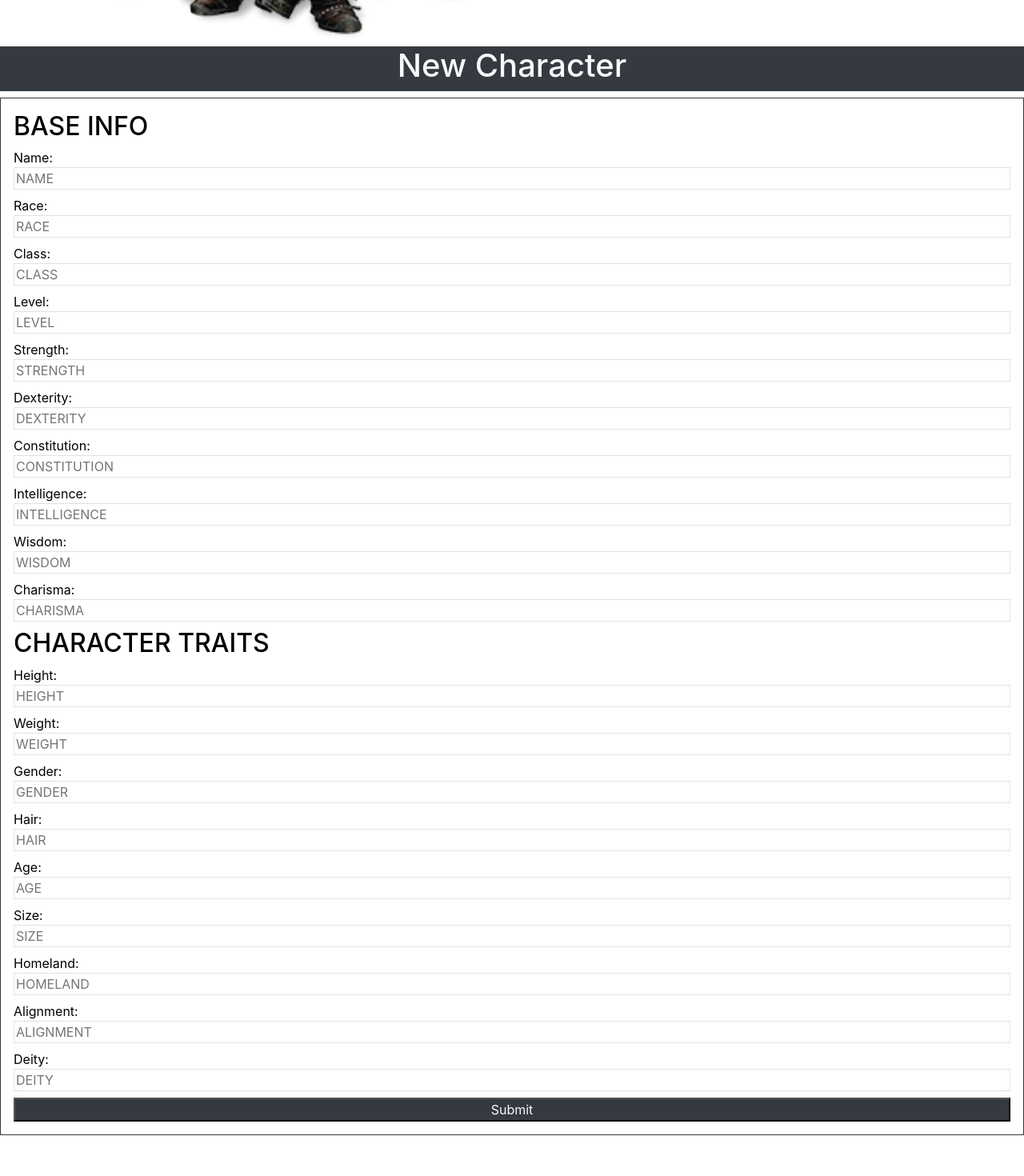
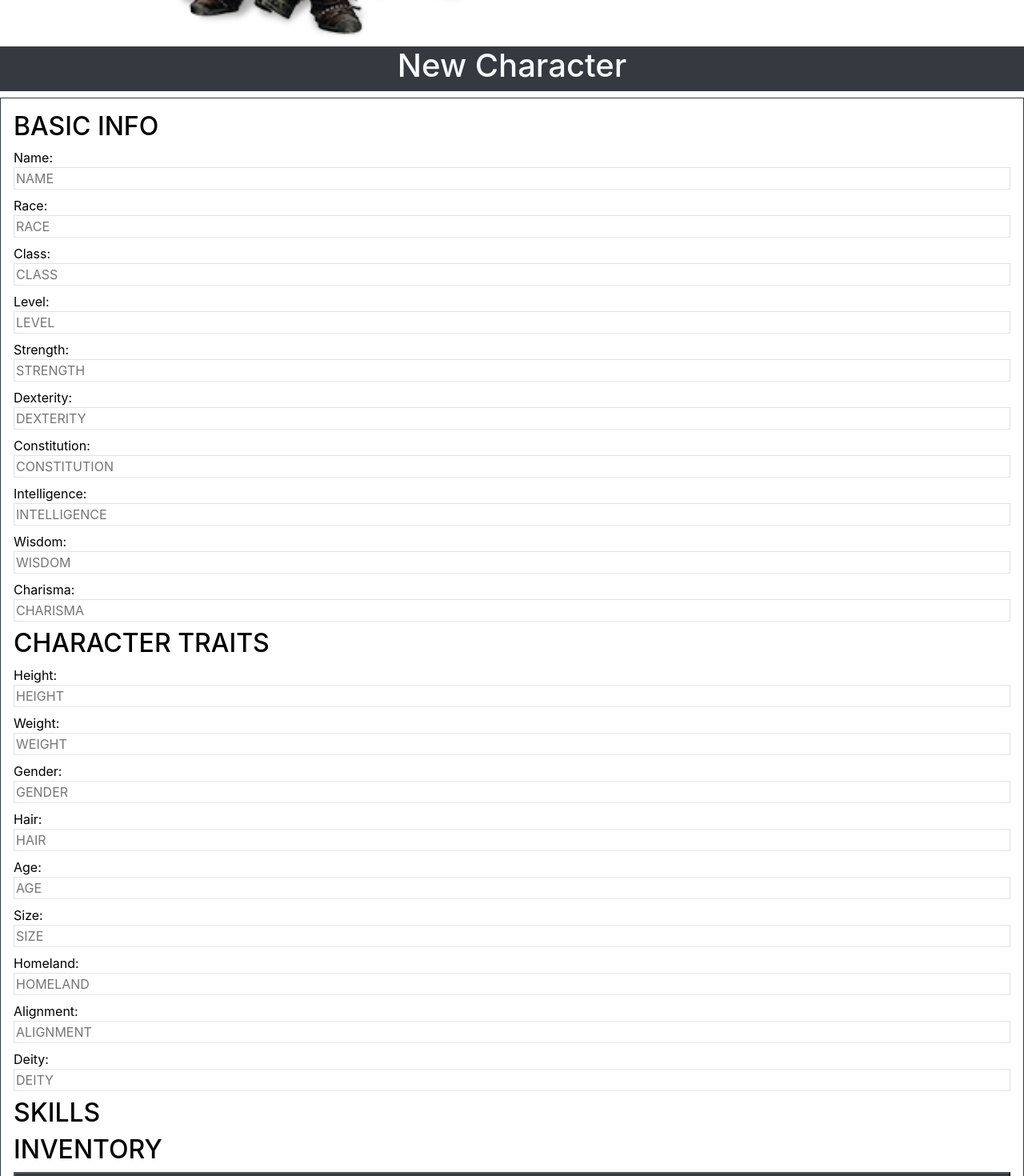
Before and after one commit to Z-S-Burke/reactPathfinder, a React (Create React App) app: page /newCharacter in a window 1280 px wide. Shown: the part 680-2150 px from the top of the page at 80% size. Before the commit the page ends 2119 px from the top, so only its background shows below. Built offline with nearby package versions, Linux system fonts and the light colour scheme.

Commit message:
added additional subheadings for future form inputs that will be stored in the Ruby backend

```diff
--- a/src/NewCharacter.js
+++ b/src/NewCharacter.js
@@ -8,7 +8,7 @@ class NewCharacter extends Component {
             <div>
                 <h1 className="bg-dark text-light my-2 pb-2 d-flex justify-content-center"> New Character </h1>
                 <form className="d-flex flex-column border border-dark py-3 px-3">
-                    <h2> BASE INFO </h2>
+                    <h2> BASIC INFO </h2>
                     <label> Name: <input className="w-100 border" type="text" placeholder="NAME" /> </label>
                     <label> Race: <input className="w-100 border" type="text" placeholder="RACE" /> </label>
                     <label> Class: <input className="w-100 border" type="text" placeholder="CLASS" /> </label>
@@ -29,6 +29,8 @@ class NewCharacter extends Component {
                     <label> Homeland: <input className="w-100 border" type="text" placeholder="HOMELAND" /> </label>
                     <label> Alignment: <input className="w-100 border" type="text" placeholder="ALIGNMENT" /> </label>
                     <label> Deity: <input className="w-100 border" type="text" placeholder="DEITY" /> </label>
+                    <h2> SKILLS </h2>
+                    <h2> INVENTORY </h2>
                     <input className="text-light bg-dark d-flex justify-content-center" type="submit" value="Submit" />
                 </form>
             </div>
```
